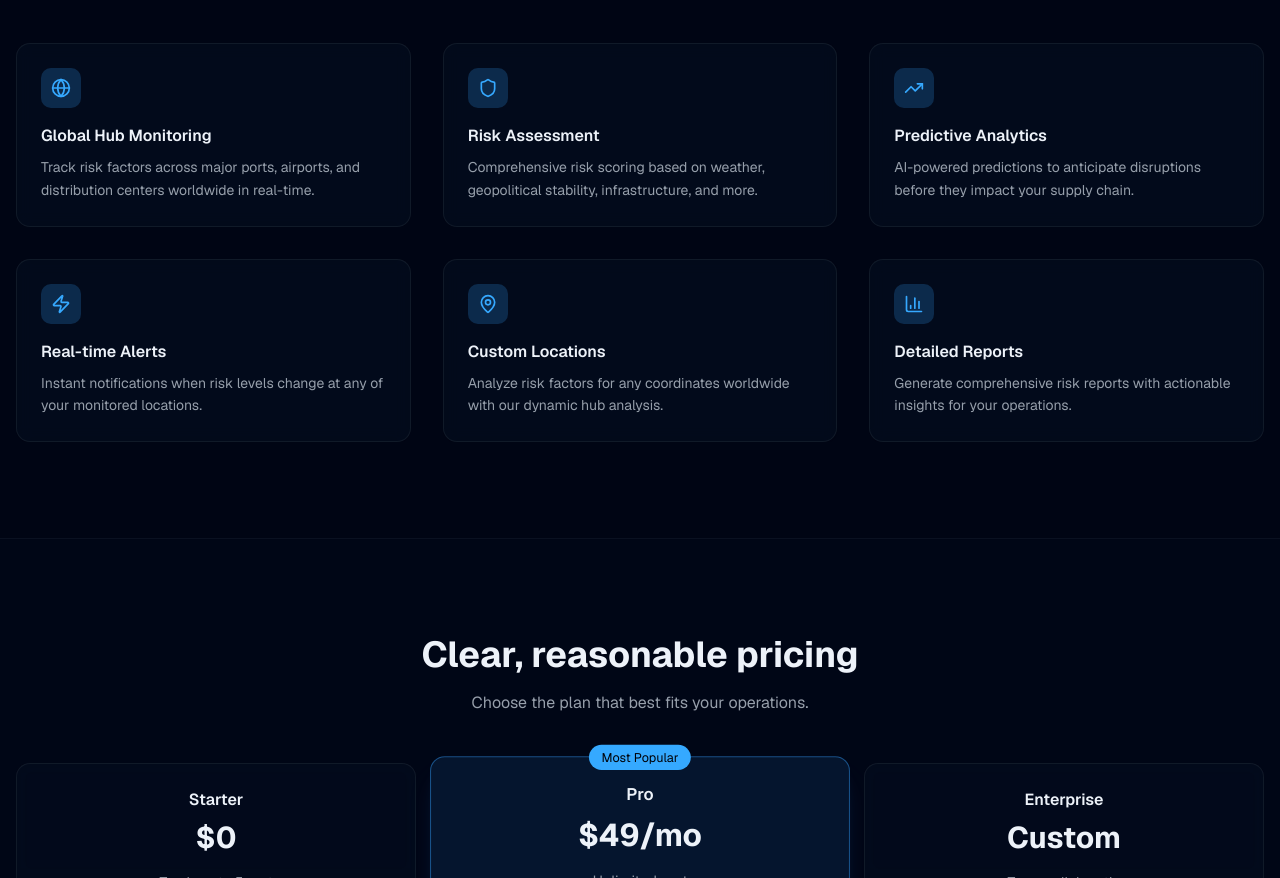
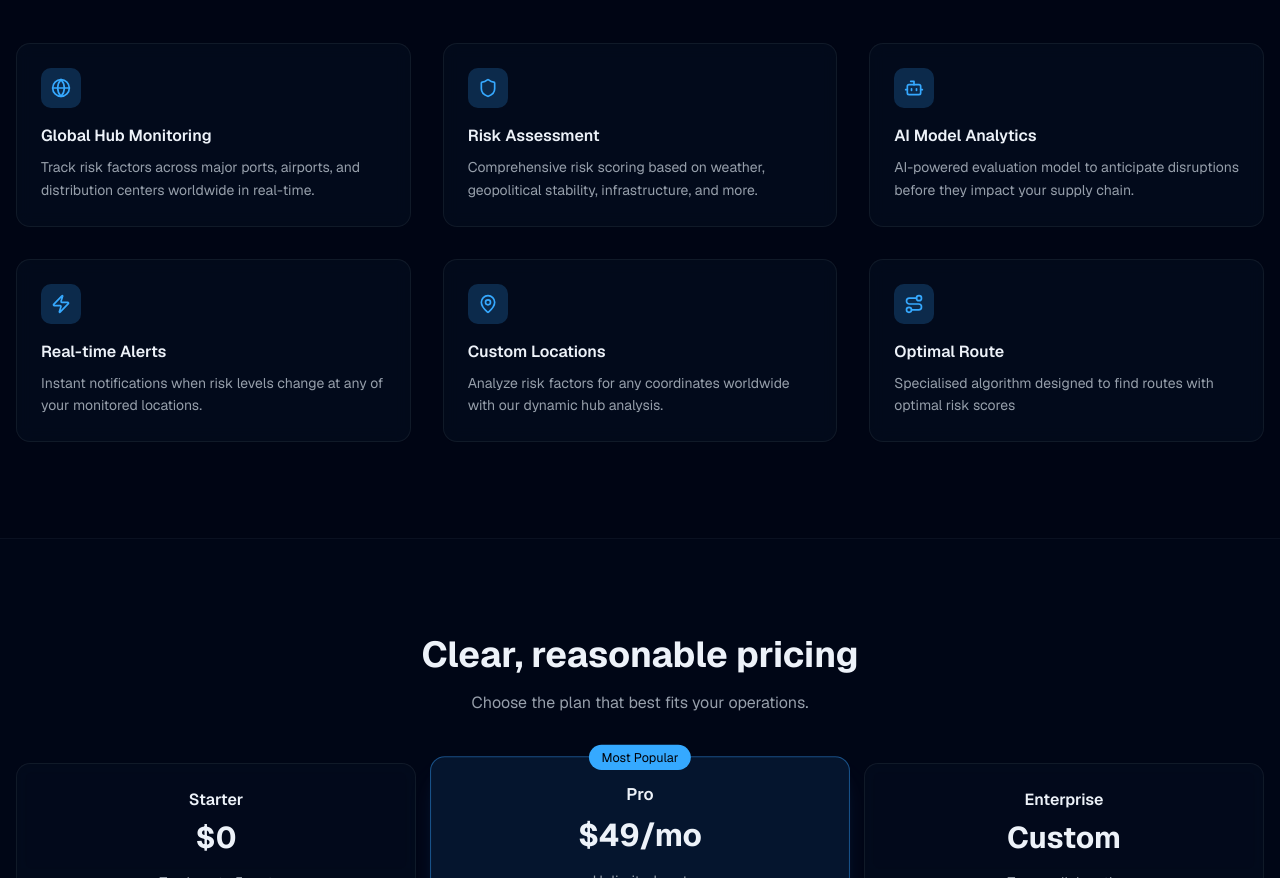
Before and after one commit to ayrasaqib/supply-chain-risk-frontend, a Next.js app: page / in a window 1280 px wide. Shown: the part 1500-2378 px from the top of the page. Built offline with nearby package versions, Linux system fonts and the light colour scheme.

Commit message:
fix details on landing page for accuracy

```diff
--- a/components/landing-page.tsx
+++ b/components/landing-page.tsx
@@ -7,8 +7,10 @@ import {
   Shield,
   TrendingUp,
   Zap,
+  Route,
   MapPin,
   BarChart3,
+  Bot,
 } from "lucide-react";
 import { AppLogo } from "@/components/app-logo";
 import { Button } from "@/components/ui/button";
@@ -30,10 +32,10 @@ const features = [
       "Comprehensive risk scoring based on weather, geopolitical stability, infrastructure, and more.",
   },
   {
-    icon: TrendingUp,
-    title: "Predictive Analytics",
+    icon: Bot,
+    title: "AI Model Analytics",
     description:
-      "AI-powered predictions to anticipate disruptions before they impact your supply chain.",
+      "AI-powered evaluation model to anticipate disruptions before they impact your supply chain.",
   },
   {
     icon: Zap,
@@ -48,10 +50,10 @@ const features = [
       "Analyze risk factors for any coordinates worldwide with our dynamic hub analysis.",
   },
   {
-    icon: BarChart3,
-    title: "Detailed Reports",
+    icon: Route,
+    title: "Optimal Route",
     description:
-      "Generate comprehensive risk reports with actionable insights for your operations.",
+      "Specialised algorithm designed to find routes with optimal risk scores",
   },
 ];
 
```
